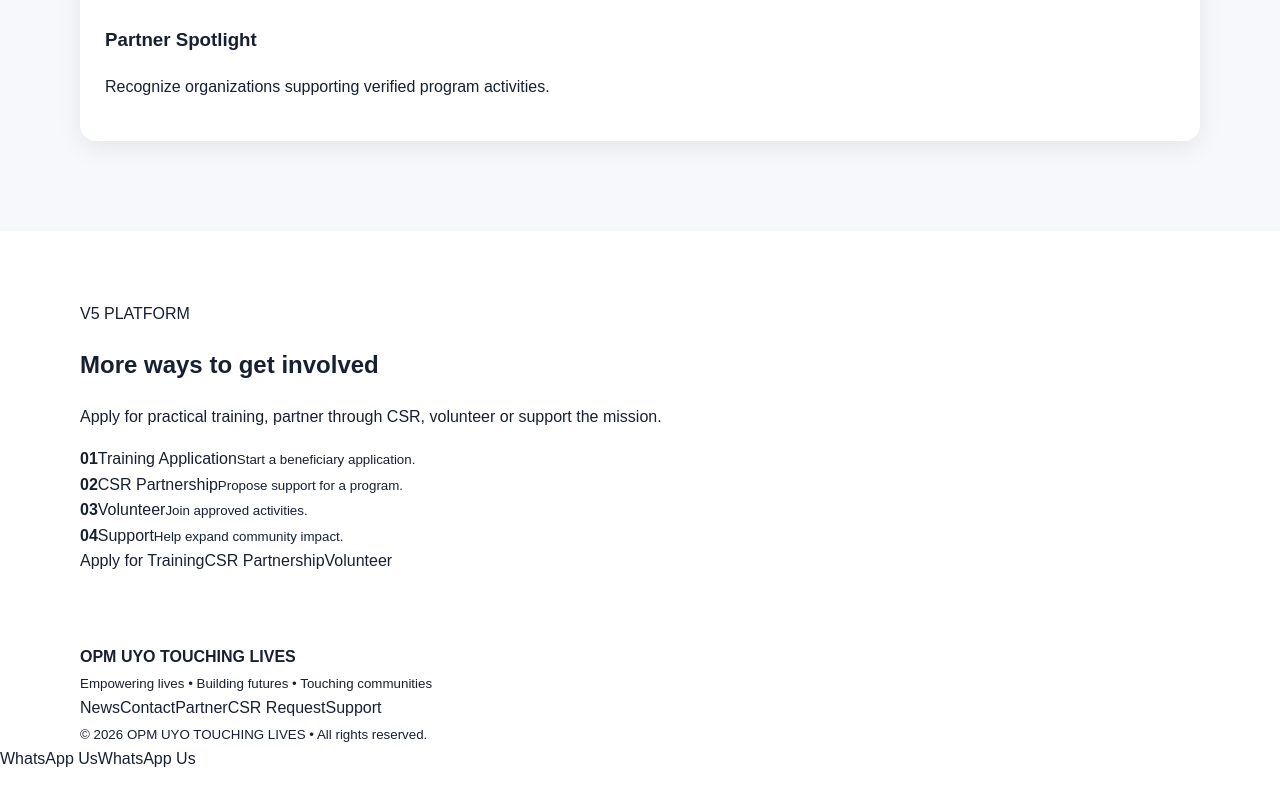
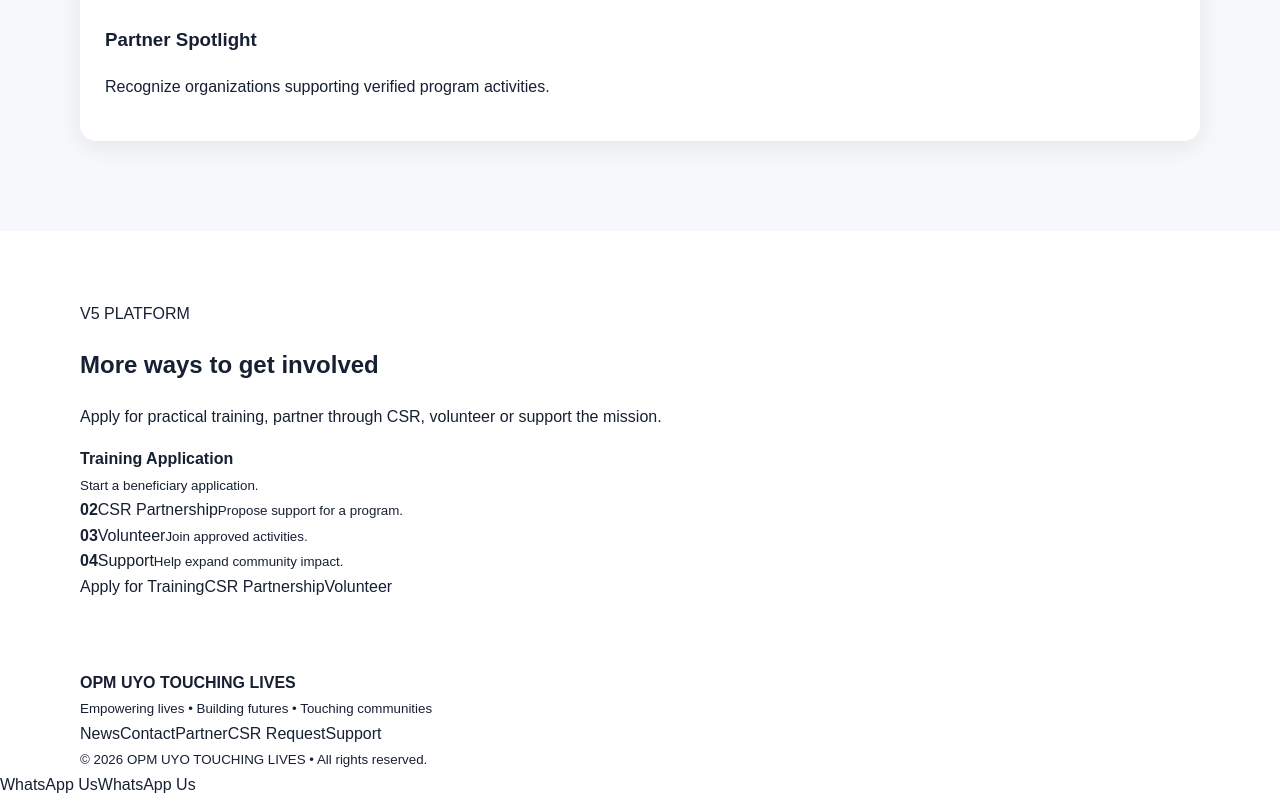
Before and after one commit to 911191/opm-uyo-touching-lives, a plain HTML site: page index.html in a window 1280 px wide. Shown: the part 4659-5457 px from the top of the page. Before the commit the page ends 5431 px from the top, so only its background shows below. Drawn offline with Linux system fonts and the light colour scheme.

Commit message:
Update training application section in index.html

```diff
--- a/index.html
+++ b/index.html
@@ -24,7 +24,7 @@
 <div class="card"><span class="pill">COMMUNITY</span><h3>Mobile Training</h3><p>Share documented communities reached by mobile training.</p></div>
 <div class="card"><span class="pill">PARTNERSHIP</span><h3>Partner Spotlight</h3><p>Recognize organizations supporting verified program activities.</p></div>
 </div></div></section><section><div class="wrap"><div class="head"><span class="k">V5 PLATFORM</span><h2>More ways to get involved</h2><p>Apply for practical training, partner through CSR, volunteer or support the mission.</p></div>
-<div class="v5-metrics"><div class="v5-metric"><strong>01</strong>Training Application<small>Start a beneficiary application.</small></div>
+<div class="v5-metrics"><div class="v5-metric"><strong>Training Application</strong><br><small>Start a beneficiary application.</small>
 <div class="v5-metric"><strong>02</strong>CSR Partnership<small>Propose support for a program.</small></div>
 <div class="v5-metric"><strong>03</strong>Volunteer<small>Join approved activities.</small></div>
 <div class="v5-metric"><strong>04</strong>Support<small>Help expand community impact.</small></div></div>
```
